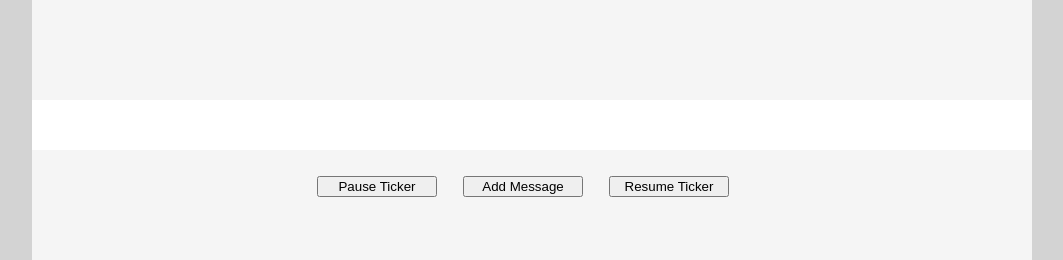
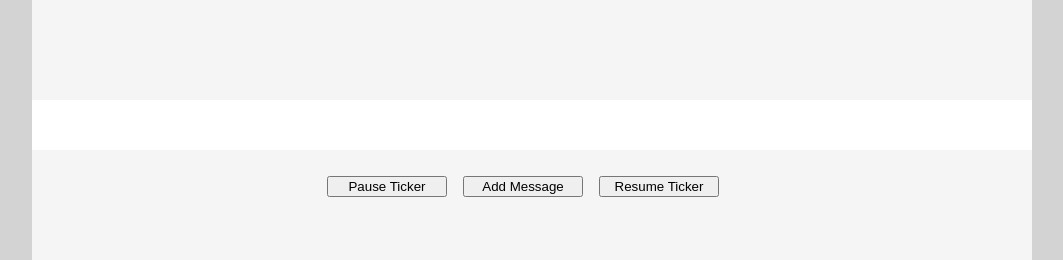
Before and after one commit to jwutheguru/QuickTicker, a plain HTML site: page example/index.html in a window 1280 px wide. Shown: the top 260 px of the page, without its empty margins (108-1171 px from the left). Drawn offline with nearby package versions, Linux system fonts and the light colour scheme.

Commit message:
Update example page and read.

```diff
--- a/example/index.html
+++ b/example/index.html
@@ -30,17 +30,14 @@
                 line-height: 50px;
                 background-color: white;
             }
-
-            .button-row {
-                position: absolute;
-                left: 50%;
-                width: 450px;
-                margin: 20px 0 0 -225px;
+            #controls {
+                margin: 20px auto 0;
+                width: 420px;
             }
 
             button {
                 display: inline-block;
-                margin: 0 10px;
+                margin: 0 5px;
                 width: 120px;
             }
         </style>
@@ -49,7 +46,7 @@
         <div id="content">
             <div id="ticker"></div>
 
-            <div class="button-row">
+            <div id="controls">
                 <button id="pauseTicker">Pause Ticker</button>
                 <button id="addMessage">Add Message</button>
                 <button id="resumeTicker">Resume Ticker</button>
```
Also changed, not shown: example/script.js (+0 -8 lines), 1 other file.
